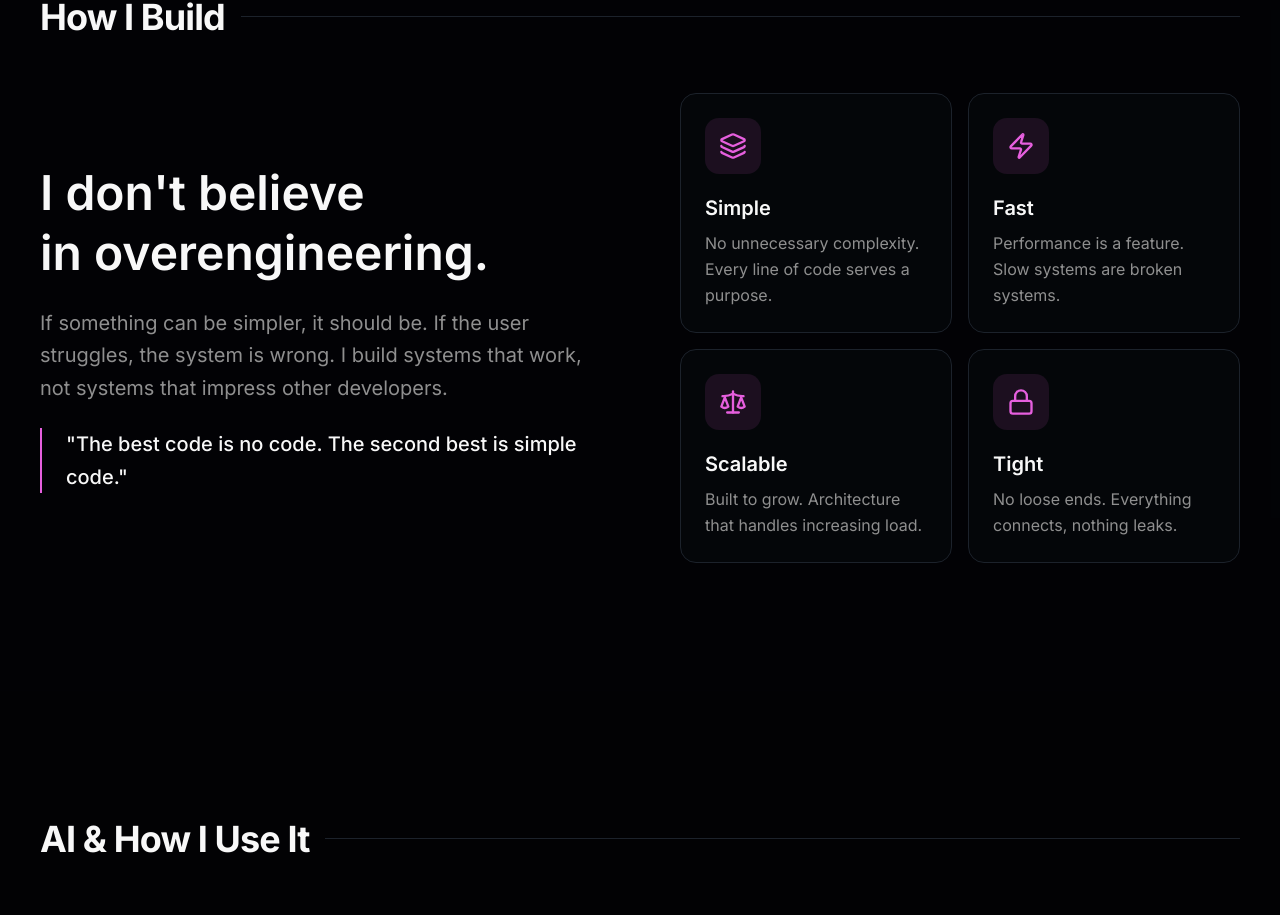
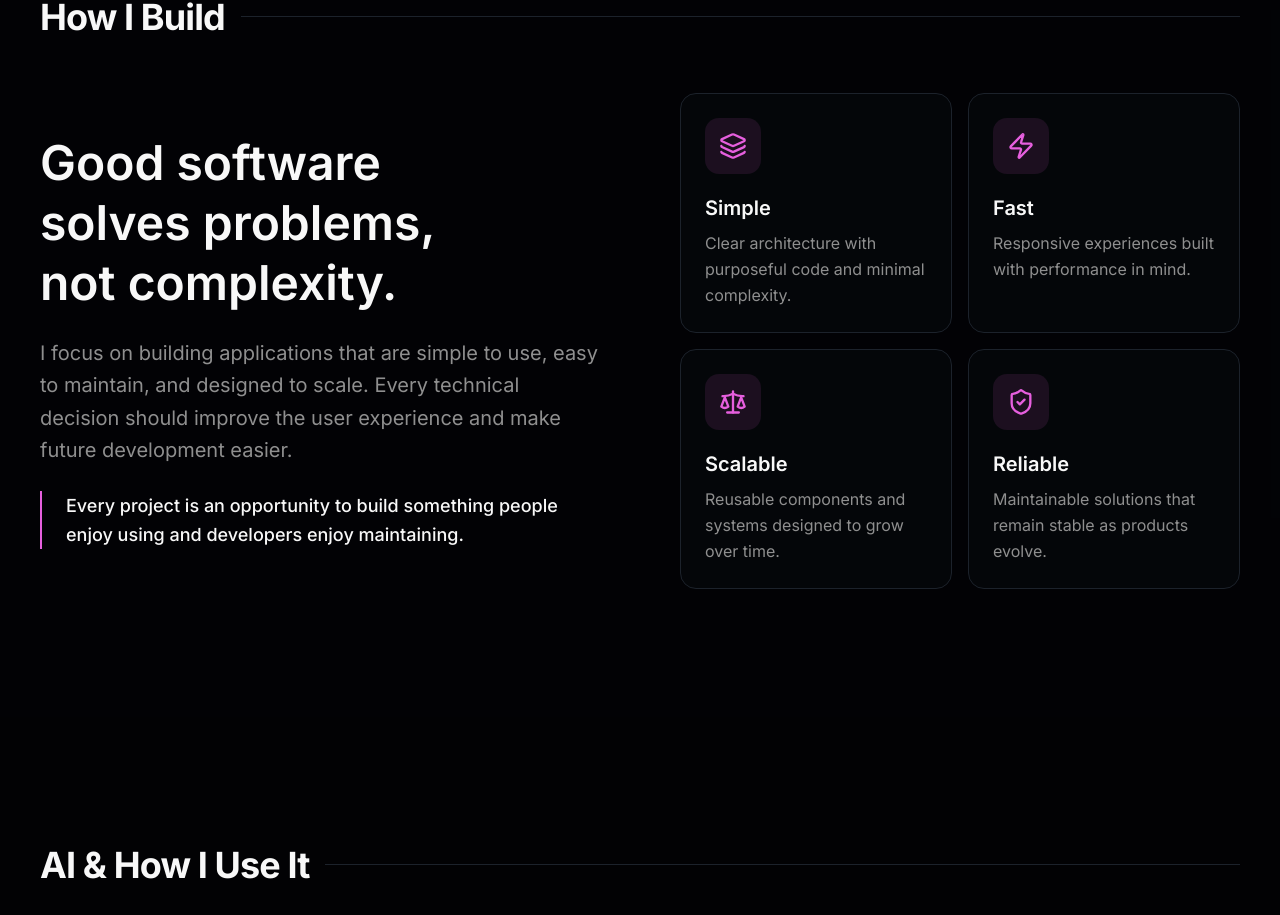
Before and after one commit to sameerkhan2003a/Portfolio, a Next.js app: page / in a window 1280 px wide. Shown: the part 3547-4462 px from the top of the page. Built offline with nearby package versions, Linux system fonts and the light colour scheme.

Commit message:
Revise principles and descriptions in HowIBuildSection
Updated principles to reflect new values and improved descriptions. Changed 'Tight' to 'Reliable' and modified associated text.

```diff
--- a/components/sections/how-i-build.tsx
+++ b/components/sections/how-i-build.tsx
@@ -1,31 +1,31 @@
 "use client"
 
-import { Layers, Zap, Scale, Lock } from "lucide-react"
+import { Layers, Zap, Scale, ShieldCheck } from "lucide-react"
 
 const principles = [
   {
     icon: Layers,
     title: "Simple",
     description:
-      "No unnecessary complexity. Every line of code serves a purpose.",
+      "Clear architecture with purposeful code and minimal complexity.",
   },
   {
     icon: Zap,
     title: "Fast",
     description:
-      "Performance is a feature. Slow systems are broken systems.",
+      "Responsive experiences built with performance in mind.",
   },
   {
     icon: Scale,
     title: "Scalable",
     description:
-      "Built to grow. Architecture that handles increasing load.",
+      "Reusable components and systems designed to grow over time.",
   },
   {
-    icon: Lock,
-    title: "Tight",
+    icon: ShieldCheck,
+    title: "Reliable",
     description:
-      "No loose ends. Everything connects, nothing leaks.",
+      "Maintainable solutions that remain stable as products evolve.",
   },
 ]
 
@@ -44,22 +44,23 @@ export function HowIBuildSection() {
         <div className="grid items-center gap-12 lg:grid-cols-2 lg:gap-16 xl:gap-20">
           {/* Left */}
           <div className="space-y-6">
-            <p className="max-w-xl text-3xl font-semibold leading-tight text-foreground sm:text-4xl lg:text-5xl text-balance">
-              I don't believe in overengineering.
+            <p className="max-w-xl text-3xl font-semibold leading-tight text-foreground text-balance sm:text-4xl lg:text-5xl">
+              Good software solves problems, not complexity.
             </p>
 
             <p className="max-w-xl text-base leading-relaxed text-muted-foreground sm:text-lg lg:text-xl">
-              If something can be simpler, it should be. If the user
-              struggles, the system is wrong. I build systems that
-              work, not systems that impress other developers.
+              I focus on building applications that are simple to use,
+              easy to maintain, and designed to scale. Every technical
+              decision should improve the user experience and make future
+              development easier.
             </p>
 
-            <blockquote className="border-l-2 border-primary pl-5 sm:pl-6">
-              <p className="text-base font-medium leading-relaxed text-foreground sm:text-lg lg:text-xl">
-                &quot;The best code is no code. The second best is simple
-                code.&quot;
+            <div className="border-l-2 border-primary pl-5 sm:pl-6">
+              <p className="text-base font-medium leading-relaxed text-foreground sm:text-lg">
+                Every project is an opportunity to build something people
+                enjoy using and developers enjoy maintaining.
               </p>
-            </blockquote>
+            </div>
           </div>
 
           {/* Right */}
```
